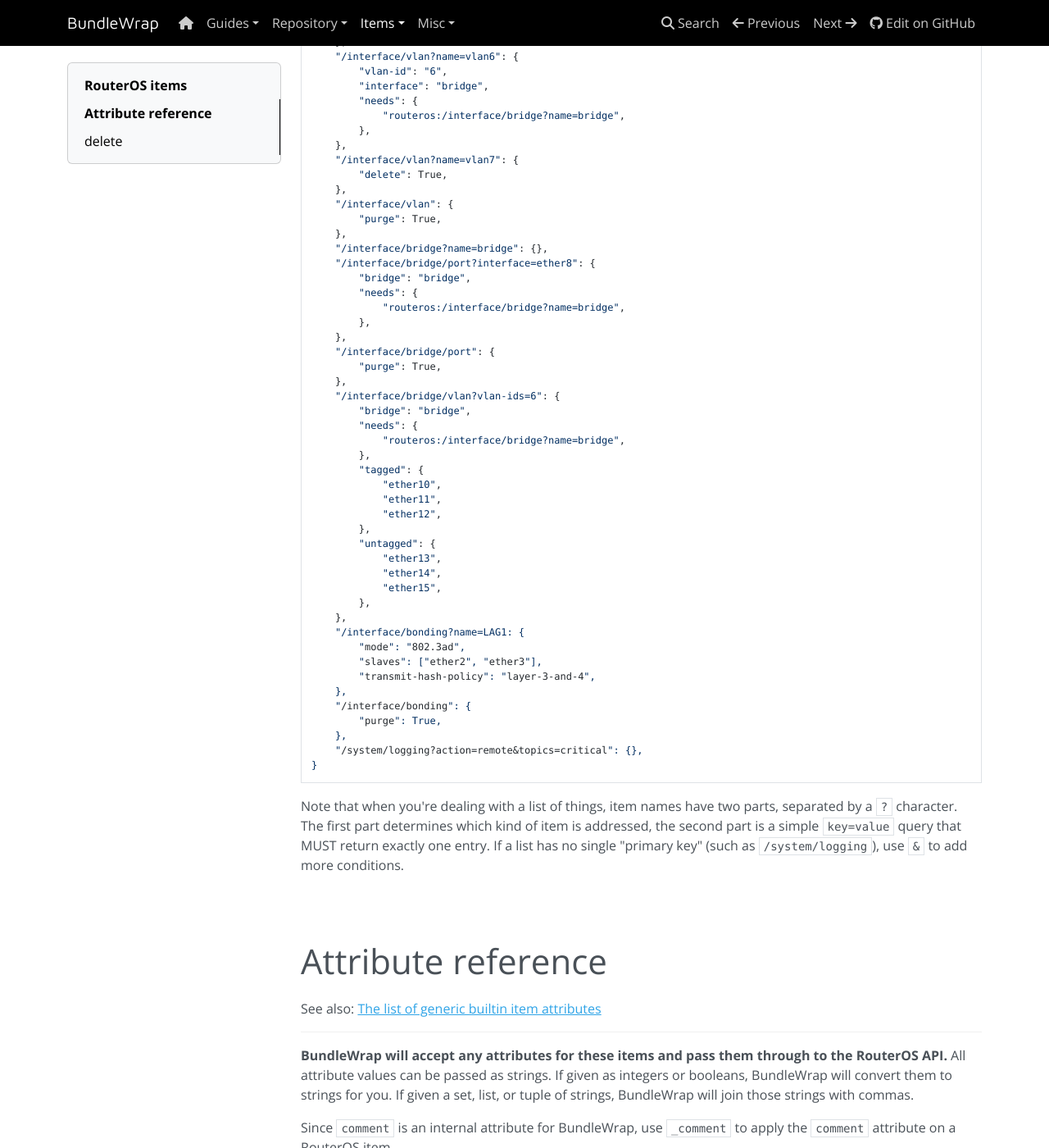
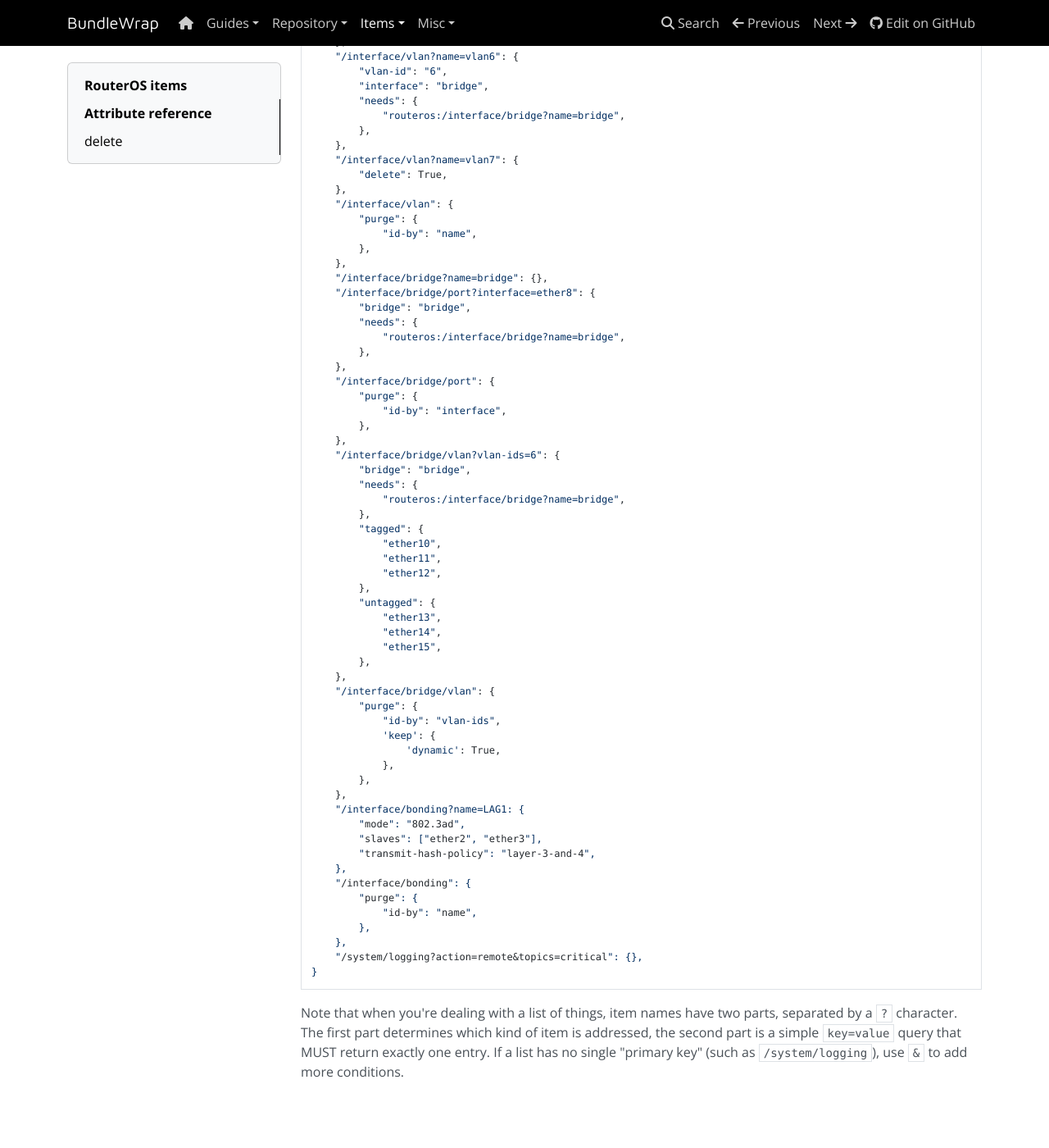
Before and after one commit to bundlewrap/bundlewrap, an MkDocs documentation site: the page built from docs/content/items/routeros.md, in a window 1280 px wide and 1400 px high, scrolled down 283 px. Shown: the whole window at 82% size. Built offline with MkDocs 1.6.1, drawn with Linux system fonts in a browser that asks for light colours; nearby versions of some CDN libraries.

Commit message:
items/routeros: remove key-guessing in favor of more configuration

```diff
--- a/docs/content/items/routeros.md
+++ b/docs/content/items/routeros.md
@@ -17,7 +17,9 @@ Manages RouterOS configuration through the API (port 8728). You can address ever
             "delete": True,
         },
         "/interface/vlan": {
-            "purge": True,
+            "purge": {
+                "id-by": "name",
+            },
         },
         "/interface/bridge?name=bridge": {},
         "/interface/bridge/port?interface=ether8": {
@@ -27,7 +29,9 @@ Manages RouterOS configuration through the API (port 8728). You can address ever
             },
         },
         "/interface/bridge/port": {
-            "purge": True,
+            "purge": {
+                "id-by": "interface",
+            },
         },
         "/interface/bridge/vlan?vlan-ids=6": {
             "bridge": "bridge",
@@ -45,13 +49,23 @@ Manages RouterOS configuration through the API (port 8728). You can address ever
                 "ether15",
             },
         },
+        "/interface/bridge/vlan": {
+            "purge": {
+                "id-by": "vlan-ids",
+                'keep': {
+                    'dynamic': True,
+                },
+            },
+        },
         "/interface/bonding?name=LAG1: {
             "mode": "802.3ad",
             "slaves": ["ether2", "ether3"],
             "transmit-hash-policy": "layer-3-and-4",
         },
         "/interface/bonding": {
-            "purge": True,
+            "purge": {
+                "id-by": "name",
+            },
         },
         "/system/logging?action=remote&topics=critical": {},
     }
```
Also changed, not shown: 1 other file.
